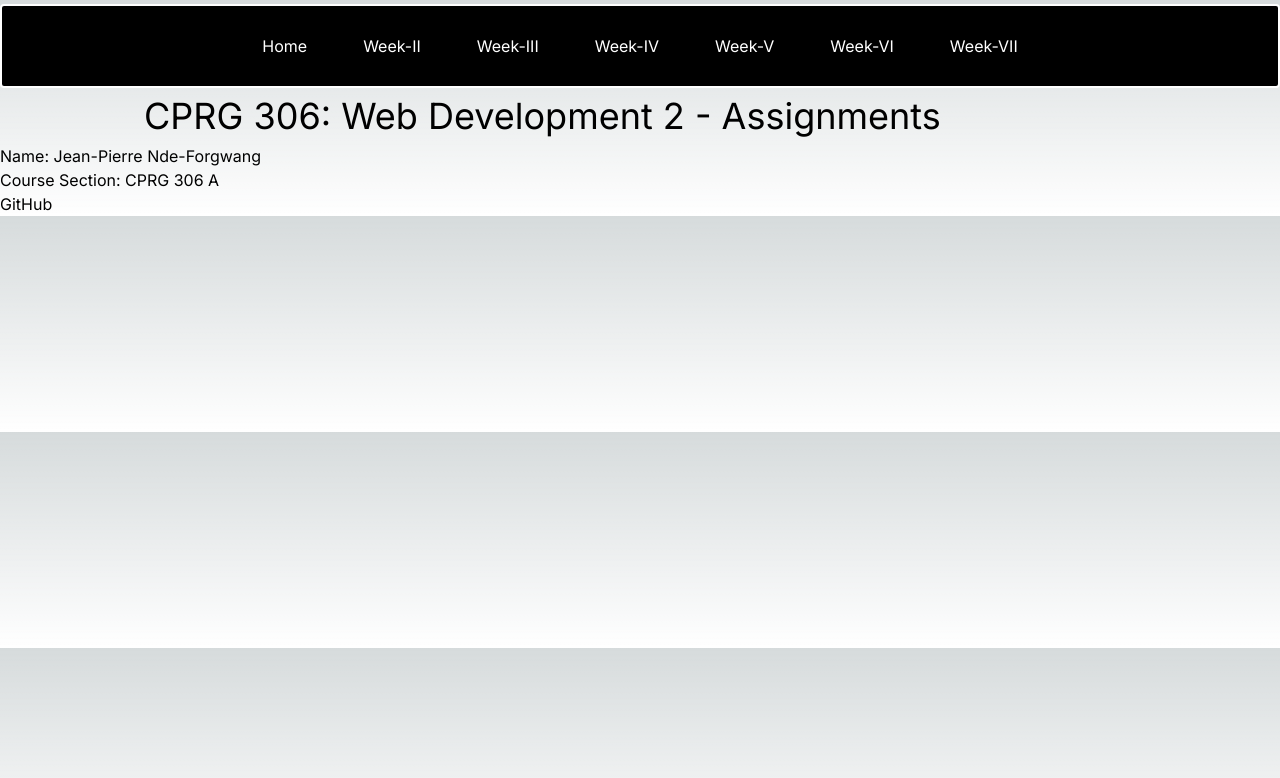
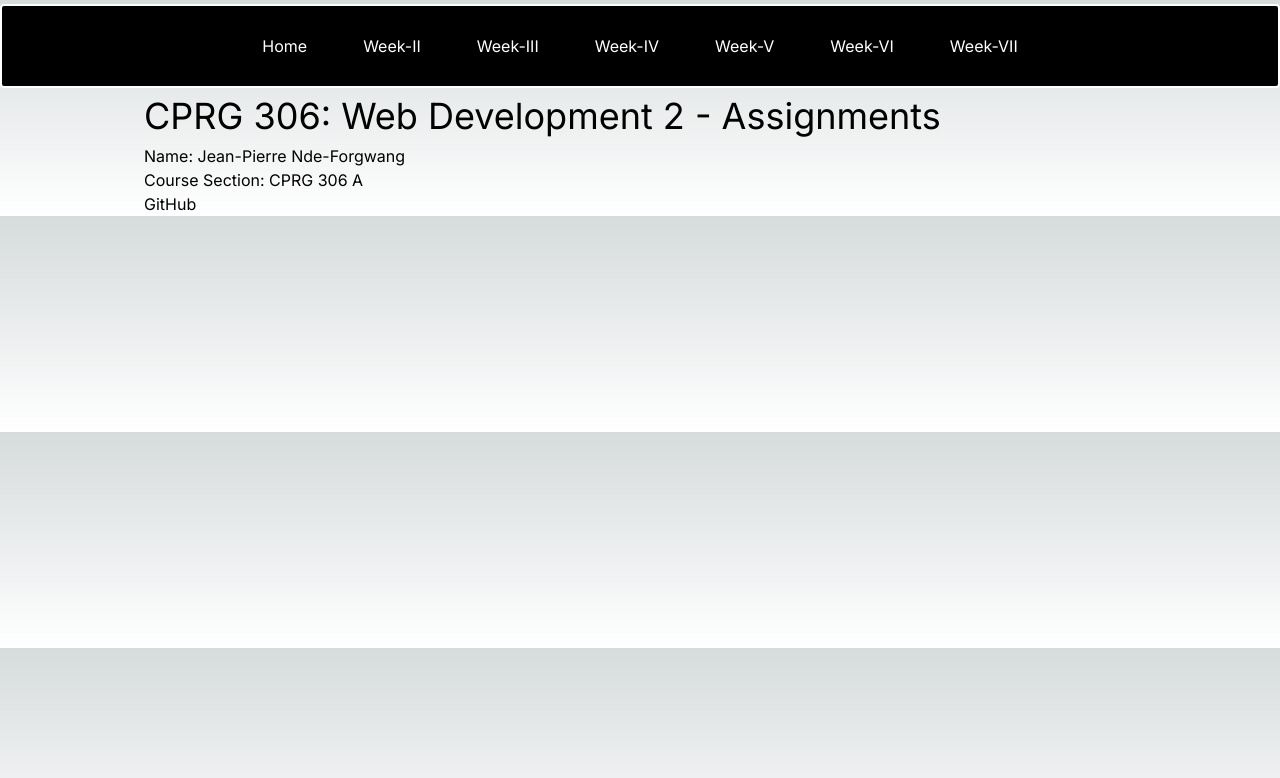
Before and after one commit to 3mptySpac3/cprg306-app-1, a Next.js app: page / in a window 1280 px wide. Shown: the top 778 px of the page. Built offline with nearby package versions, Linux system fonts and the light colour scheme.

Commit message:
Fixing Main page

```diff
--- a/app/page.js
+++ b/app/page.js
@@ -10,7 +10,7 @@ export default function Page() {
       <div className = "mt-24">
         <h1 className = 'text-4xl m-2 ml-36'>CPRG 306: Web Development 2 - Assignments</h1>
 
-        <div>
+        <div className = 'ml-36 '>
           <p>Name: Jean-Pierre Nde-Forgwang</p>
           <p>Course Section: CPRG 306 A</p>
           <p>
```
